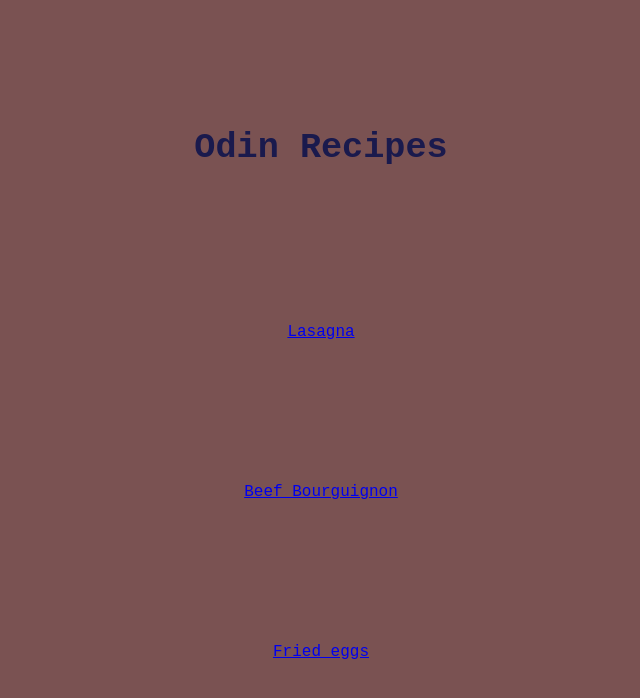
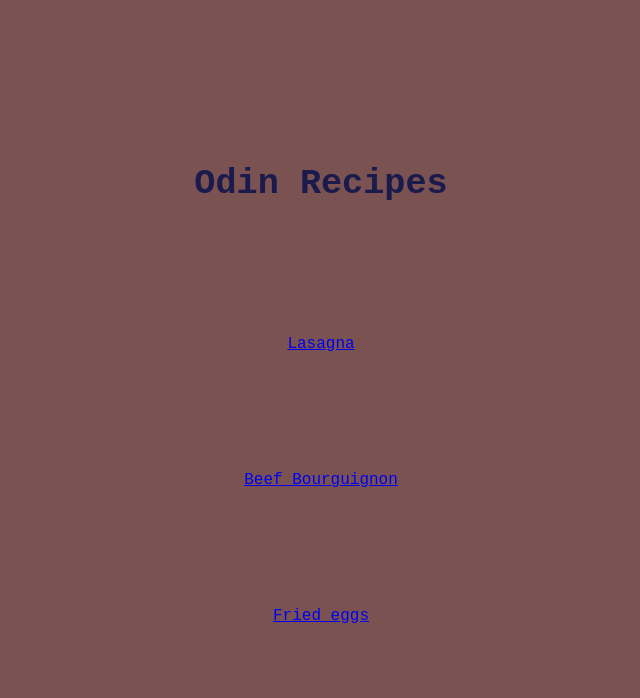
Before and after one commit to MartonBrandon03/odin-recipes, a plain HTML site: page index.html in a window 1280 px wide. Shown: the whole page, without its empty margins (319-959 px from the left). Drawn offline with Linux system fonts and the light colour scheme.

Commit message:
Change body box model and add padding

```diff
--- a/styles.css
+++ b/styles.css
@@ -16,4 +16,6 @@ body{
   flex-direction: column;
   justify-content: space-evenly;
   align-items: center;
+  padding: 60px;
+  box-sizing: border-box;
 }
```
